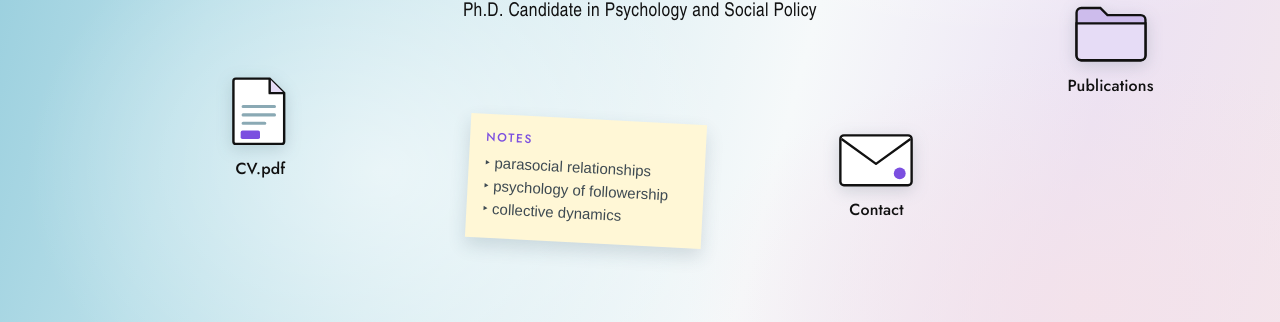
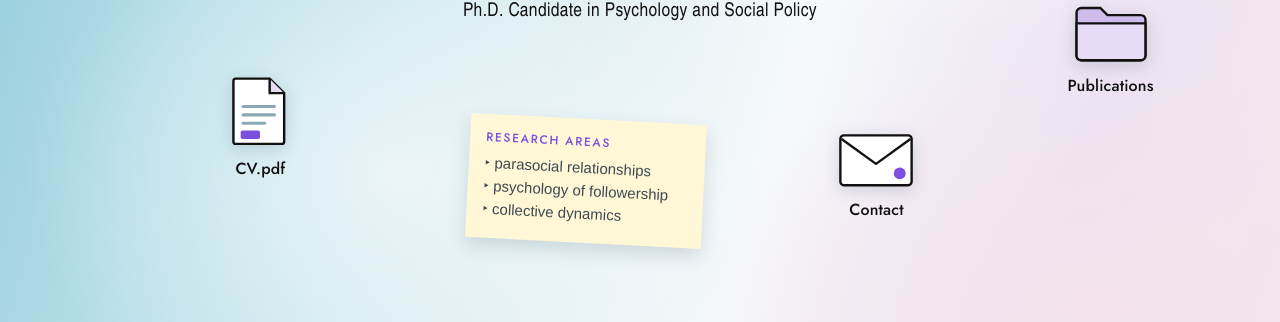
Before and after one commit to gracielleli/gracielleli.github.io, a Jekyll site: the page built from index.html, in a window 1280 px wide. Shown: the part 458-780 px from the top of the page. Built offline with Jekyll 4.4.1, drawn with Linux system fonts in a browser that asks for light colours; some web fonts are replaced.

Commit message:
Update index.html

```diff
--- a/index.html
+++ b/index.html
@@ -40,7 +40,7 @@ nav: home
   </a>
 
   <div class="sticky" style="--x:36%; --y:66%; --r:3deg" aria-hidden="true">
-    <span class="sticky-title">notes</span>
+    <span class="sticky-title">research areas</span>
     ‣ parasocial relationships<br>‣ psychology of followership<br>‣ collective dynamics
   </div>
 </section>
```
